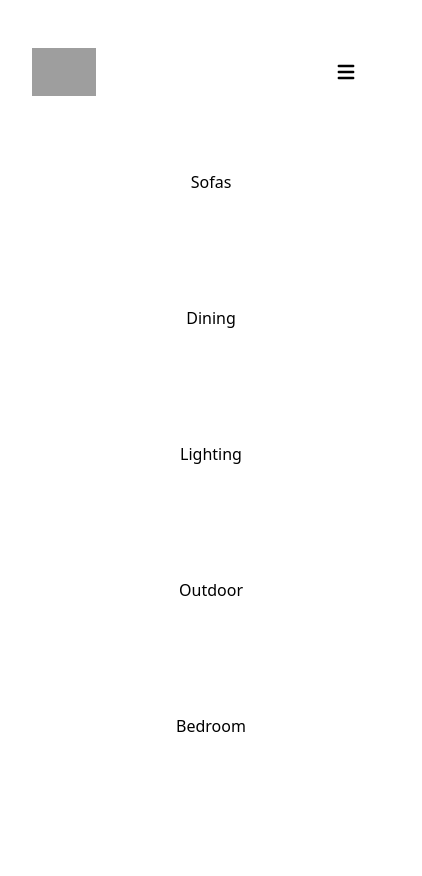
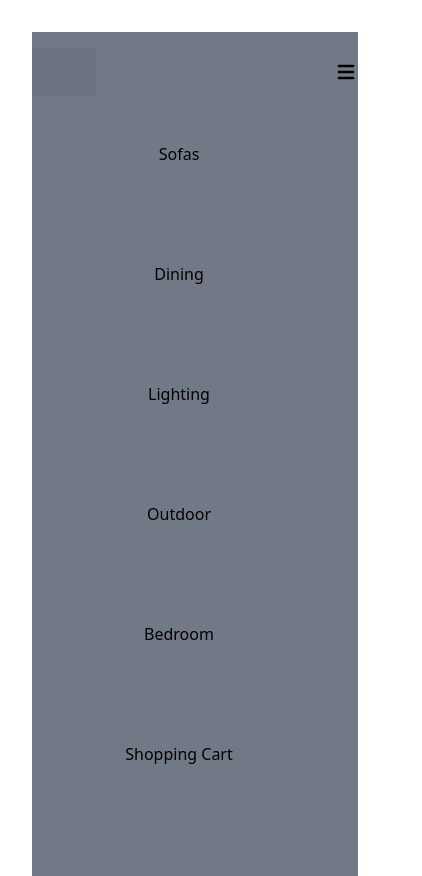
Before and after one commit to Aschrock11/ecommerce-site, a React (Vite) app: page / in a window 390 px wide. Both pictures are taken after a click on the icon 346 px from the left and 72 px from the top of the page. Shown: the whole page, 422 px wide, since content can reach past the window. Built offline with nearby package versions, Linux system fonts and the light colour scheme; grey boxes are pictures that could not be loaded.

Commit message:
styled hamburger menu

```diff
--- a/src/Components/Header.jsx
+++ b/src/Components/Header.jsx
@@ -39,13 +39,14 @@ function Header() {
         className="h-6 w-6 cursor-pointer visible sm:hidden z-50"
       />
       {hamMenuOpen ? (
-        <div className=" sm:hidden absolute flex flex-col items-center justify-evenly h-screen w-screen top-0 left-0 bg-transparent">
-          <ul className=" flex flex-col gap-28 text-center mr-8">
+        <div className=" z-1 sm:hidden absolute flex flex-col items-center justify-evenly h-screen w-full top-0 bg-gray-500 bg-opacity-95">
+          <ul className=" flex flex-col gap-24 text-center mr-8">
             <li>Sofas</li>
             <li>Dining</li>
             <li>Lighting</li>
             <li>Outdoor</li>
             <li>Bedroom</li>
+            <li>Shopping Cart</li>
           </ul>
         </div>
       ) : (
```
